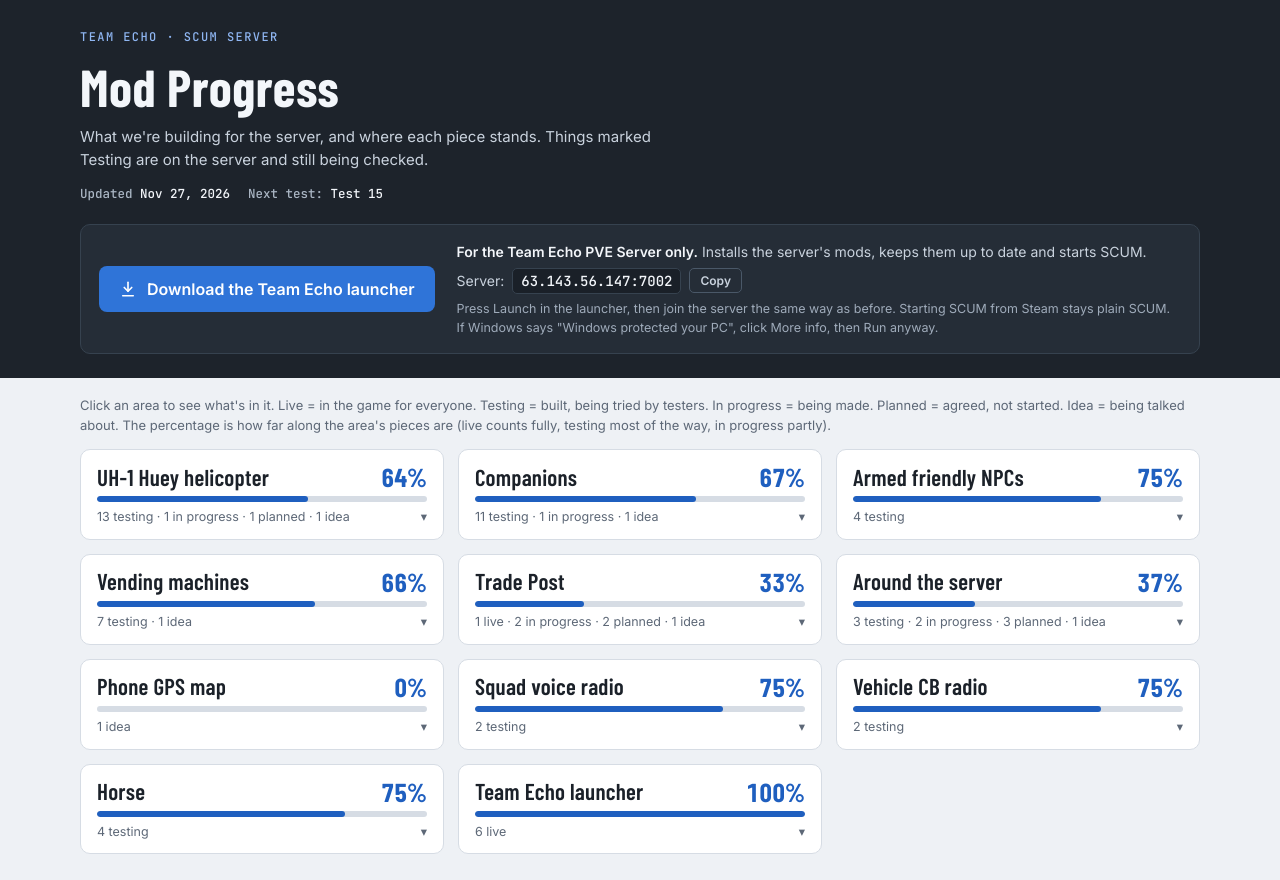
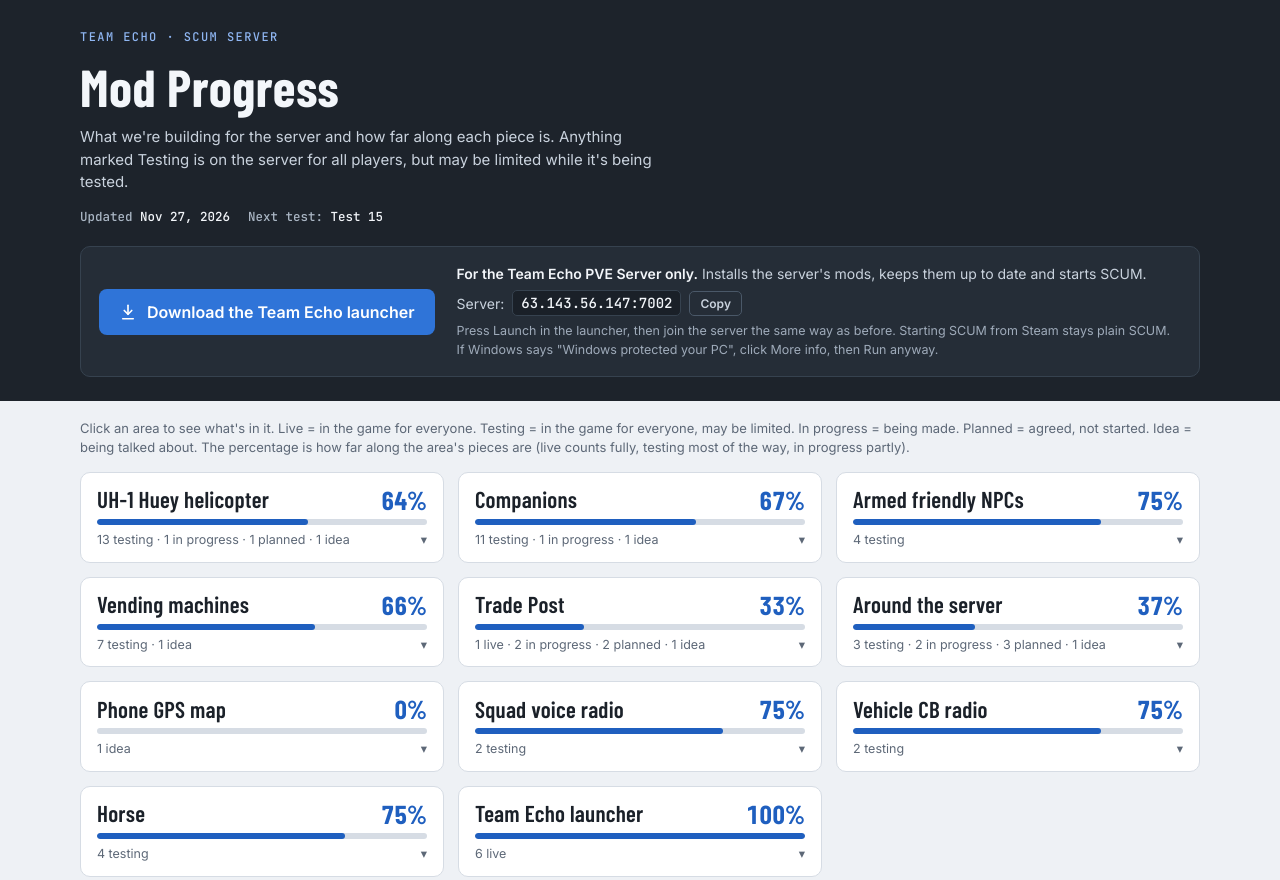
Before and after one commit to DeltaLima69/team-echo-progress, a plain HTML site: page index.html in a window 1280 px wide. Shown: the top 880 px of the page. Drawn offline with nearby package versions, Linux system fonts and the light colour scheme.

Commit message:
Update mod progress page

```diff
--- a/index.html
+++ b/index.html
@@ -98,7 +98,7 @@ footer { color: var(--muted); font-size: 13px; padding-block: 0 32px; }
   <div class="wrap">
     <div class="eyebrow">Team Echo &middot; SCUM server</div>
     <h1>Mod Progress</h1>
-    <p class="lede">What we're building for the server, and where each piece stands. Things marked Testing are on the server and still being checked.</p>
+    <p class="lede">What we're building for the server and how far along each piece is. Anything marked Testing is on the server for all players, but may be limited while it's being tested.</p>
     <div class="meta"><span>Updated <b id="upd"></b></span><span>Next test: <b id="next"></b></span></div>
     <div class="get">
       <a class="dl" href="https://github.com/DeltaLima69/team-echo-releases/releases/download/launcher/Team-Echo-SCUM.exe">
@@ -115,7 +115,7 @@ footer { color: var(--muted); font-size: 13px; padding-block: 0 32px; }
 </header>
 
 <main class="wrap">
-  <p class="legend" style="margin-top:18px">Click an area to see what's in it. Live = in the game for everyone. Testing = built, being tried by testers. In progress = being made. Planned = agreed, not started. Idea = being talked about. The percentage is how far along the area's pieces are (live counts fully, testing most of the way, in progress partly).</p>
+  <p class="legend" style="margin-top:18px">Click an area to see what's in it. Live = in the game for everyone. Testing = in the game for everyone, may be limited. In progress = being made. Planned = agreed, not started. Idea = being talked about. The percentage is how far along the area's pieces are (live counts fully, testing most of the way, in progress partly).</p>
   <div class="grid" id="grid"></div>
 </main>
 <footer class="wrap">Plans change as testing goes. Dates aren't promised.</footer>
```
